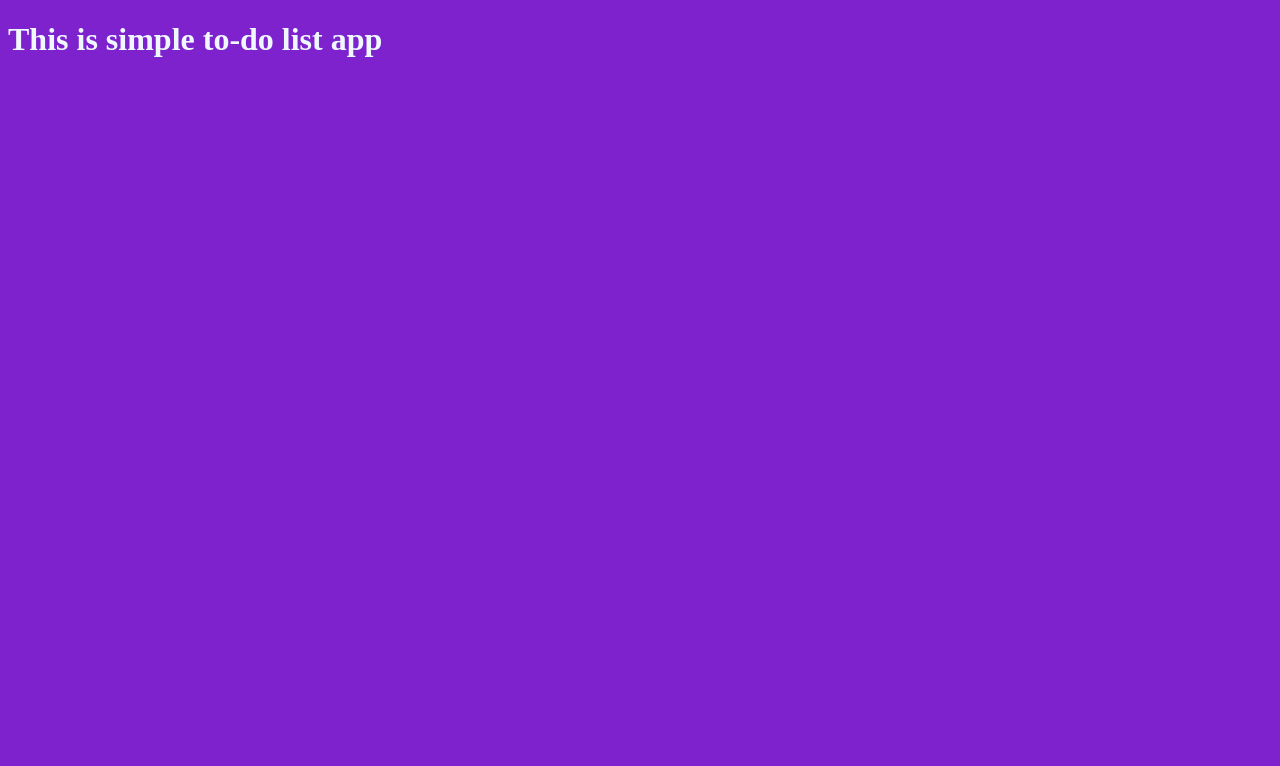
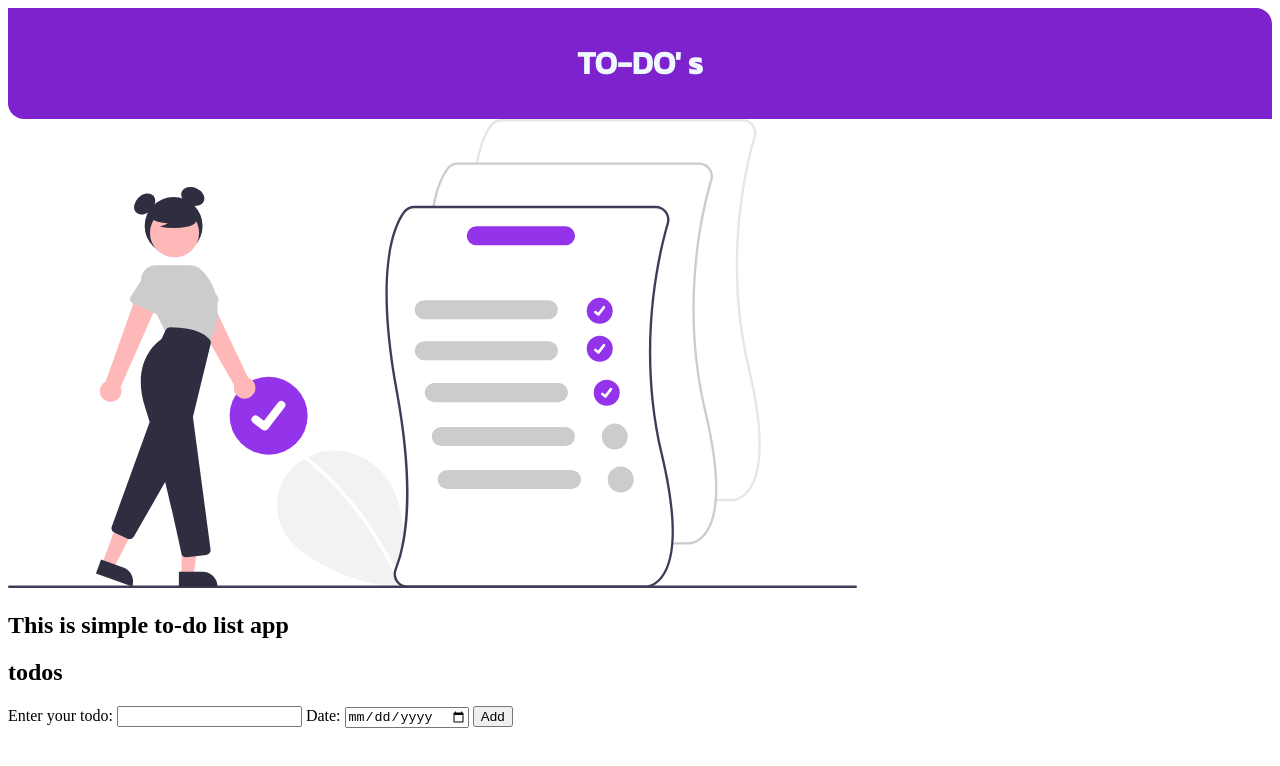
Before and after one commit to SnehaYC/todo-list, a plain HTML site: page index.html in a window 1280 px wide. Drawn offline with Linux system fonts and the light colour scheme; a web font is replaced by a local one.

Commit message:
basic done

```diff
--- a/index.html
+++ b/index.html
@@ -6,10 +6,27 @@
     <meta charset="UTF-8" />
     <meta http-equiv="X-UA-Compatible" content="IE=edge" />
     <meta name="viewport" content="width=device-width, initial-scale=1.0" />
-    <title>To-Do List</title>
+    <title>To-Do's</title>
     <link rel="stylesheet" type="text/css" href="style.css" />
   </head>
   <body>
-    <h1>This is simple to-do list app</h1>
+    <header>
+      <h1>TO-DO' s</h1>
+    </header>
+    <section>
+      <img src="Images/todo.svg" />
+      <h1>This is simple to-do list app</h1>
+    </section>
+
+    <section>
+      <h2>todos</h2>
+      <form>
+        <label for="task">Enter your todo:</label>
+        <input type="text" id="task" name="task" />
+        <label for="date">Date: </label>
+        <input type="date" id="date" name="date" />
+        <button type="submit">Add</button>
+      </form>
+    </section>
   </body>
 </html>
--- a/style.css
+++ b/style.css
@@ -1,6 +1,17 @@
 /** @format */
 
-body {
-  background-color: #7e22ce;
+@import url("https://fonts.googleapis.com/css2?family=Kanit:wght@500&family=Prompt:wght@500&family=Shantell+Sans&display=swap");
+
+:root {
+  --primary-color: #7e22ce;
+}
+header {
+  background-color: var(--primary-color);
   color: aliceblue;
+  font-family: "Kanit";
+  padding: 10px;
+  border-bottom-left-radius: 1rem;
+  border-top-right-radius: 1rem;
+  font-size: 1rem;
+  text-align: center;
 }
```
Also changed, not shown: Images/todo.svg (added).
